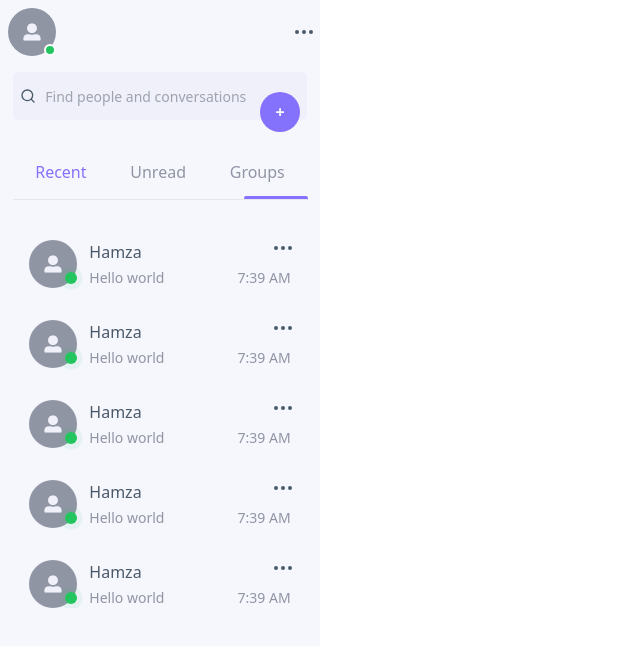
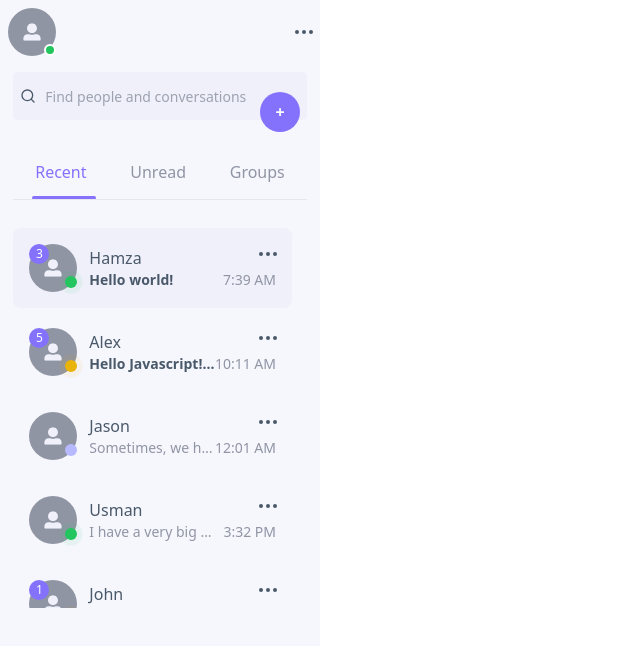
Before and after one commit to blazenn2/Chat-Application, a React (Create React App) app in the folder client/: page / in a window 1280 px wide. Shown: the top 646 px of the page, without its empty margins (0-640 px from the left). Built offline with nearby package versions, Linux system fonts and the light colour scheme.

Commit message:
Sidebar completed

```diff
--- a/client/src/components/card/index.jsx
+++ b/client/src/components/card/index.jsx
@@ -3,24 +3,20 @@ import { FiMoreHorizontal } from "react-icons/fi";
 
 const Card = (props) => {
     return (
-        <div className={`flex ${props.unseen ? "bg-text-box" : null} p-4 rounded-lg w-full`}>
+        <div className={`flex items-center justify-start ${props.isActive ? "bg-text-box" : ""} p-4 rounded-lg w-[95%] my-1 cursor-pointer hover:bg-text-box`} onClick={()=>props.changeActive(props.index)}>
             <div className="bg-text-primary p-4 rounded-full relative mr-3">
                 <FaUserAlt className="text-text-box scale-110" />
                 {props.unseen && <div className="bg-secondary w-5 h-5 rounded-full absolute top-0 left-0 text-xs text-white flex items-center justify-center"><p>{props.unseen}</p></div>}
-                {props.ping && (<>
-                    <div className="bg-green-500 w-3 h-3 rounded-full absolute right-0 animate-ping"></div>
-                    <div className="bg-green-500 w-3 h-3 rounded-full absolute right-0"></div>
-                </>)}
+                {props.status?.toLowerCase() !== "offline" && <div className={`${props.status?.toLowerCase() === "online" ? "bg-green-500" : "bg-yellow-500"} w-3 h-3 rounded-full absolute right-0 animate-ping`}></div>}
+                <div className={`${props.status?.toLowerCase() === "online" ? "bg-green-500" : props.status?.toLowerCase() === "away" ? "bg-yellow-500" : "bg-offline"} w-3 h-3 rounded-full absolute right-0`}></div>
             </div>
             <div className="w-full flex justify-between">
                 <div className="w-1/2 flex flex-col justify-between items-start">
                     <p className="text-text-normal">{props.name}</p>
-                    <p className={` truncate text-sm ${props.unseen ? "font-bold text-text-normal" : "text-text-primary"}`}>{props.message}</p>
+                    <p className={`truncate text-sm w-32 ${props.unseen ? "font-bold text-text-normal" : "text-text-primary"}`}>{props.message}</p>
                 </div>
                 <div className="flex flex-col justify-between items-end">
-                    <button>
-                        <FiMoreHorizontal className="scale-150 text-text-normal" />
-                    </button>
+                    <button><FiMoreHorizontal className="scale-150 text-text-normal" /></button>
                     <p className="uppercase text-text-primary text-sm">{props.time}</p>
                 </div>
             </div>
--- a/client/src/container/sider-bar.jsx
+++ b/client/src/container/sider-bar.jsx
@@ -7,13 +7,37 @@ import { useRef, useState } from 'react'
 
 const SideBar = () => {
     const [filter, setFilter] = useState(0);
+    const [friendList, setFriendList] = useState([
+        { name: "Hamza", message: "Hello world!", time: "7:39 am", unseen: 3, isActive: true, status: "online" },
+        { name: "Alex", message: "Hello Javascript! Long time no see buddy", time: "10:11 am", unseen: 5, isActive: false, status: "away" },
+        { name: "Jason", message: "Sometimes, we have to do what is right!", time: "12:01 am", isActive: false, status: "offline" },
+        { name: "Usman", message: "I have a very big butt :D", time: "3:32 pm", isActive: false, status: "online" },
+        { name: "John", message: "Something is coming ... you can feel it, can you?", time: "1:24 pm", unseen: 1, isActive: false, status: "away" },
+    ]);
     const lineBorder = useRef();
     const changeFilterHandler = (filter) => {
         setFilter(filter);
-        if (filter === 0) lineBorder.current.style.left = "2rem";
-        if (filter === 1) lineBorder.current.style.left = "8.5rem";
-        if (filter === 2) lineBorder.current.style.left = "15.25rem";
+        if (filter === 0) {
+            lineBorder.current.style.left = "2rem";
+        }
+        if (filter === 1) {
+            lineBorder.current.style.left = "8.5rem";
+            const newArr = [];
+            newArr.unshift(...friendList.filter(value => !value.unseen));
+            newArr.unshift(...friendList.filter(value => value.unseen));
+            setFriendList(newArr);
+        }
+        if (filter === 2) {
+            lineBorder.current.style.left = "15.25rem";
+        }
+
+
     };
+    const changeActiveHandler = (index) => setFriendList(friendList.map((value, i) => {
+        if (index === i) value.isActive = true;
+        else value.isActive = false;
+        return value;
+    }));
 
     return (
         <div className="w-1/4 h-full bg-background">
@@ -30,39 +54,14 @@ const SideBar = () => {
                     <div className={`cursor-pointer ${filter === 0 ? "text-secondary" : "text-text-primary hover:text-secondary"}`} onClick={() => changeFilterHandler(0)}>Recent</div>
                     <div className={`${filter === 1 ? "text-secondary" : "text-text-primary hover:text-secondary"} cursor-pointer`} onClick={() => changeFilterHandler(1)}>Unread</div>
                     <div className={`${filter === 2 ? "text-secondary" : "text-text-primary hover:text-secondary"} cursor-pointer`} onClick={() => changeFilterHandler(2)}>Groups</div>
-                    <div className="bg-secondary w-16 h-1 absolute bottom-1 rounded-lg transition-all ease-in-out" style={{ left: "15.25rem" }} ref={lineBorder}></div>
+                    <div className="bg-secondary w-16 h-1 absolute bottom-1 rounded-lg transition-all ease-in-out" style={{ left: "2rem" }} ref={lineBorder}></div>
                 </div>
                 <hr className='bg-text-box w-11/12 absolute bottom-1' />
             </div>
             <div className="h-96">
-                <div className="flex items-center justify-center h-full">
-                    <div className="w-11/12 overflow-y-auto h-full">
-                        <Card name="Hamza" message="Hello world" time="7:39 am" ping={true} />
-                        <Card name="Hamza" message="Hello world" time="7:39 am" ping={true} />
-                        <Card name="Hamza" message="Hello world" time="7:39 am" ping={true} />
-                        <Card name="Hamza" message="Hello world" time="7:39 am" ping={true} />
-                        <Card name="Hamza" message="Hello world" time="7:39 am" ping={true} />
-                        <Card name="Hamza" message="Hello world" time="7:39 am" ping={true} />
-                        <Card name="Hamza" message="Hello world" time="7:39 am" ping={true} />
-                        <Card name="Hamza" message="Hello world" time="7:39 am" ping={true} />
-                        <Card name="Hamza" message="Hello world" time="7:39 am" ping={true} />
-                        <Card name="Hamza" message="Hello world" time="7:39 am" ping={true} />
-                        <Card name="Hamza" message="Hello world" time="7:39 am" ping={true} />
-                        <Card name="Hamza" message="Hello world" time="7:39 am" ping={true} />
-                        <Card name="Hamza" message="Hello world" time="7:39 am" ping={true} />
-                        <Card name="Hamza" message="Hello world" time="7:39 am" ping={true} />
-                        <Card name="Hamza" message="Hello world" time="7:39 am" ping={true} />
-                        <Card name="Hamza" message="Hello world" time="7:39 am" ping={true} />
-                        <Card name="Hamza" message="Hello world" time="7:39 am" ping={true} />
-                        <Card name="Hamza" message="Hello world" time="7:39 am" ping={true} />
-                        <Card name="Hamza" message="Hello world" time="7:39 am" ping={true} />
-                        <Card name="Hamza" message="Hello world" time="7:39 am" ping={true} />
-                        <Card name="Hamza" message="Hello world" time="7:39 am" ping={true} />
-                        <Card name="Hamza" message="Hello world" time="7:39 am" ping={true} />
-                        <Card name="Hamza" message="Hello world" time="7:39 am" ping={true} />
-                        <Card name="Hamza" message="Hello world" time="7:39 am" ping={true} />
-                        <Card name="Hamza" message="Hello world" time="7:39 am" ping={true} />
-                        <Card name="Hamza" message="Hello world" time="7:39 am" ping={true} />
+                <div className="flex items-center justify-center h-96">
+                    <div className="w-11/12 overflow-y-auto h-96">
+                        {friendList.map((value, i) => <Card name={value.name} message={value.message} time={value.time} status={value.status} unseen={(value.unseen ? value.unseen : false)} isActive={value.isActive} index={i} changeActive={changeActiveHandler} />)}
                     </div>
                 </div>
             </div>
--- a/client/src/index.css
+++ b/client/src/index.css
@@ -2,3 +2,17 @@
 @tailwind base;
 @tailwind components;
 @tailwind utilities;
+
+::-webkit-scrollbar {
+    width: 6px;
+}
+
+::-webkit-scrollbar-track {
+    background-color: rgba(240, 240, 251, 1);
+    border-radius: 100px;
+}
+
+::-webkit-scrollbar-thumb {
+    box-shadow: inset 0 0 6px rgba(0, 0, 0, 0.3);
+    border-radius: 100px;
+}
--- a/client/tailwind.config.js
+++ b/client/tailwind.config.js
@@ -12,11 +12,12 @@ module.exports = {
         "primary-light": "rgba(71, 41, 125, 0.8)",
         "secondary": "rgba(132, 114, 252, 1)",
         "secondary-light": "rgba(132, 114, 252, 0.8)",
-        "background" : "rgba(246, 246, 253, 1)",
+        "background": "rgba(246, 246, 253, 1)",
         "text-box": "rgba(240, 240, 251, 1)",
         "text-primary": "rgba(144, 149, 164, 1)",
         "text-secondary": "rgba(255,255,255,1)",
         "text-normal": "rgba(73, 89, 105, 1)",
+        "offline": "rgba(182,185,959,1)"
       }
     },
   },
```
